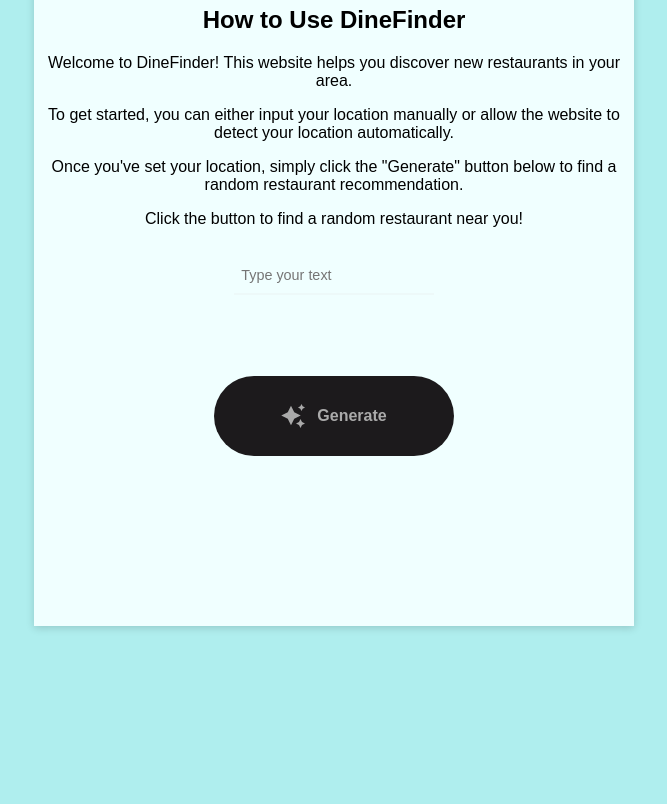
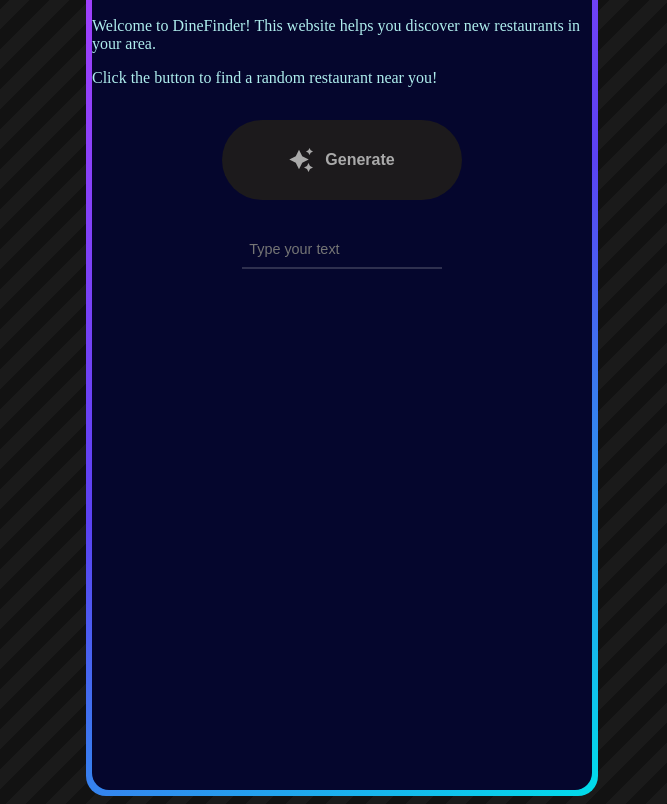
Before and after one commit to exile1217/CISC-4900, a plain HTML site: page index.html in a window 1280 px wide. Shown: the part 124-928 px from the top of the page, without its empty margins (306-973 px from the left). Before the commit the page ends 800 px from the top, so only its background shows below. Drawn offline with Linux system fonts and the light colour scheme.

Commit message:
Add files via upload
Styled the site, add background and added color to the container

```diff
--- a/index.html
+++ b/index.html
@@ -6,9 +6,9 @@
     <link rel="stylesheet" href="style.css">
     <title>4900</title>
 </head>
-<body>
-    <div id="container">
-
+<body class = "background">
+    <div class="card">
+        <div class="card__content">
             <div id="heading">
                 <h1> DineFinder</h1>
                 </div>
@@ -16,11 +16,8 @@
                 <div id="instructions">
                     <h2>How to Use DineFinder</h2>
                     <p>Welcome to DineFinder! This website helps you discover new restaurants in your area.</p>
-            <p>To get started, you can either input your location manually or allow the website to detect your location automatically.</p>
-            <p>Once you've set your location, simply click the "Generate" button below to find a random restaurant recommendation.</p>
-            <p></p>Click the button to find a random restaurant near you!</p>
+                    <p>Click the button to find a random restaurant near you!</p>
                 </div>
-
 <!-- Text bar -->
 <div class="search-bar-center">
     <div class="form">
@@ -42,6 +39,7 @@
     </div>
 
         </div>
+    </div>
 
 <script src="script.js"></script>
 </body>
--- a/style.css
+++ b/style.css
@@ -1,5 +1,5 @@
 body {
-    background-color: paleturquoise;
+    background-color:paleturquoise;
   }
 
   #container{
@@ -10,14 +10,18 @@
     background-color: #fafafa;
     box-shadow: 0 2px 8px rgba(0,0,0,.16);
     width: 600px;
-    height: 700px;
+    height: 900px;
     text-align: center;
     font-family: 'Nunito',sans-serif;
     background-color:azure;
 }
+#heading{
+color: paleturquoise;
+}
 
 #instructions {
   margin-bottom: 20px; /* Add margin-bottom to create space below the instructions */
+  color:paleturquoise;
 }
 
 .form {
@@ -32,7 +36,7 @@
  .search-bar-center {
   margin: 0;
   position: absolute;
-  top: 50%; /* Adjust as needed */
+  top: 40%; /* Adjust to move search bar*/
   left: 50%;
   -ms-transform: translate(-50%, -50%);
   transform: translate(-50%, -50%);
@@ -138,11 +142,63 @@
   transform: scale(1.2);
 }
 
-.center {
+.center { /*edit this to move button */
   margin: 0;
   position: absolute;
-  top: 70%;
+  top: 30%;
   left: 50%;
   -ms-transform: translate(-50%, -50%);
   transform: translate(-50%, -50%);
 }
+
+.background {
+  /* Basic dimensions and centering */
+  width: 100%;
+  height: 100%;
+  display: flex;
+  justify-content: center;
+  align-items: center;
+
+  /* Dark mode colors and gradient */
+  background: #121212; /* Fallback for browsers that don't support gradients */
+  background: linear-gradient(
+    135deg,
+    #121212 25%,
+    #1a1a1a 25%,
+    #1a1a1a 50%,
+    #121212 50%,
+    #121212 75%,
+    #1a1a1a 75%,
+    #1a1a1a
+  );
+  background-size: 40px 40px;
+
+  /* Animation */
+  animation: move 4s linear infinite;
+}
+
+@keyframes move {
+  0% {
+    background-position: 0 0;
+  }
+  100% {
+    background-position: 40px 40px;
+  }
+}
+
+.card {
+  width: 500px;
+  height: 900px;
+  border-radius: 20px;
+  padding: 6px;
+  /* box-shadow: rgba(151, 65, 252, 0.2) 0 15px 30px -5px; */
+  background-image: linear-gradient(144deg,#AF40FF, #5B42F3 50%,#00DDEB);
+}
+
+.card__content {
+  position:absolute;
+  background: rgb(5, 6, 45);
+  border-radius: 17px;
+  width: 500px;
+  height: 900px;
+}
```
Lines whose indentation alone changed are shown as unchanged.
